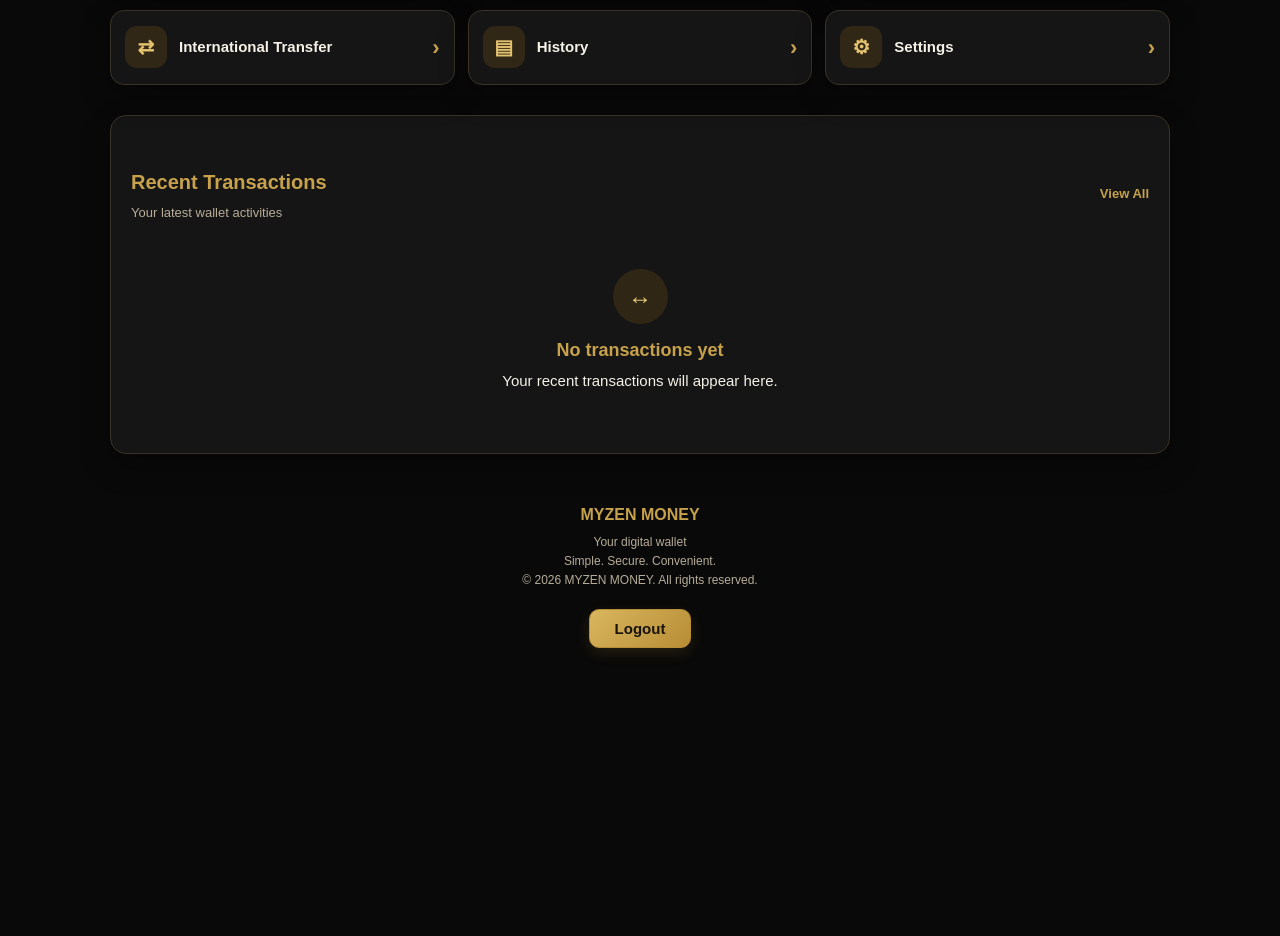
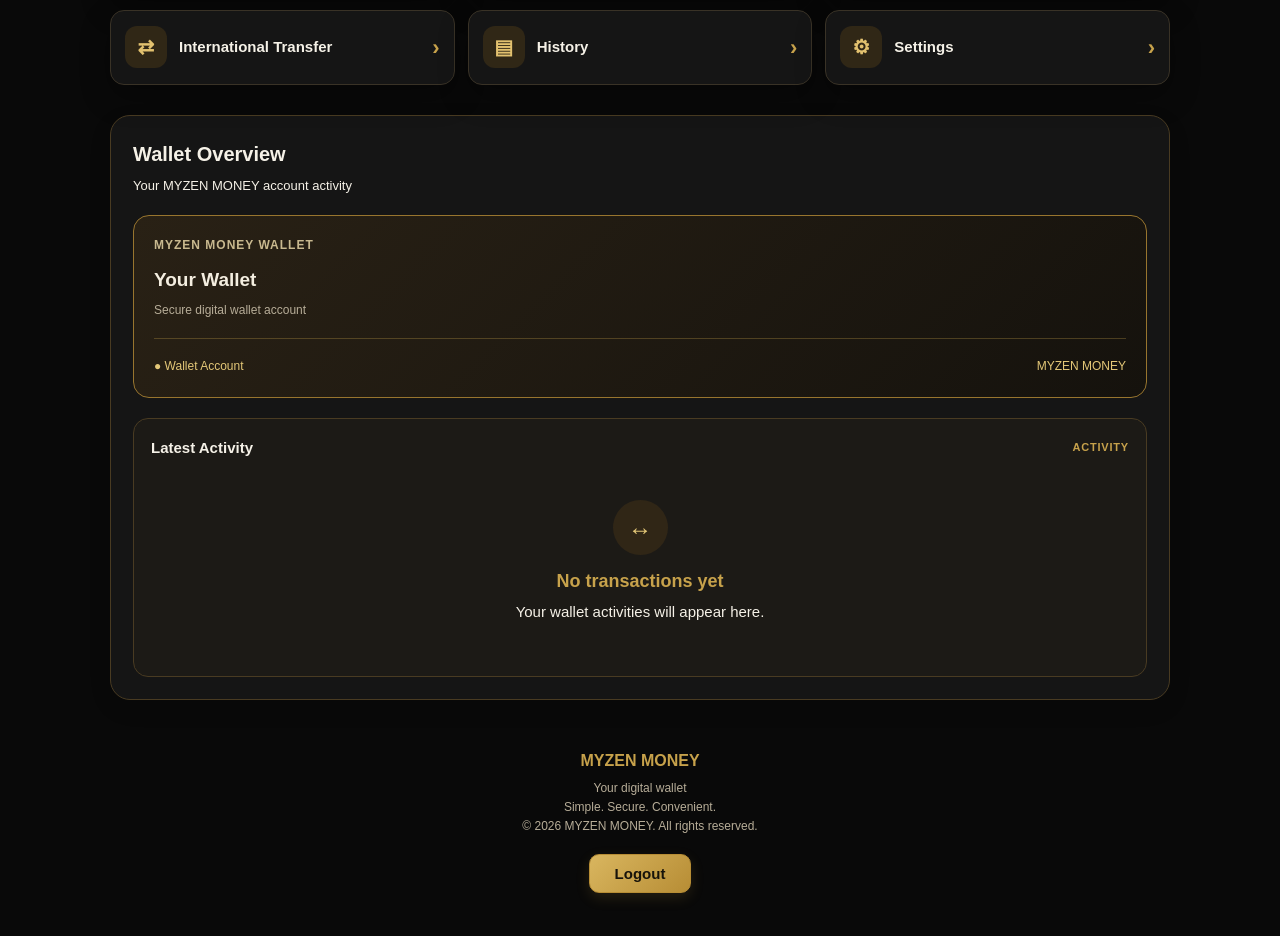
Before and after one commit to tawan-creator/myzen-money-js, a website: page public/dashboard.html in a window 1280 px wide. Shown: the part 748-1684 px from the top of the page. Before the commit the page ends 1461 px from the top, so only its background shows below. Drawn offline with Linux system fonts and the light colour scheme; no server answers.

Commit message:
Update MYZEN MONEY dashboard and transaction history

```diff
--- a/public/dashboard.html
+++ b/public/dashboard.html
@@ -9,7 +9,7 @@
   <title>MYZEN MONEY - Dashboard</title>
 
   <link rel="stylesheet" href="css/style.css">
-  <link rel="stylesheet" href="css/dashboard.css?v=20261126">
+  <link rel="stylesheet" href="css/dashboard.css?v=20261127">
   <link rel="stylesheet" href="css/theme.css?v=20261127">
 
   <script>
@@ -82,7 +82,7 @@
       padding: 20px;
     }
 
-    /* SIMPLE BRAND HEADER */
+    /* HEADER */
 
     .dashboard-header {
       display: flex;
@@ -112,14 +112,12 @@
       margin: 0;
     }
 
-    /* BALANCE */
+    /* MAIN WALLET BALANCE */
 
     .balance-card {
-      background: linear-gradient(
-        135deg,
-        #292115,
-        #17140e
-      ) !important;
+      position: relative;
+      overflow: hidden;
+      background: linear-gradient(135deg,#292115,#17140e) !important;
       color: #f4eee0 !important;
       padding: 28px;
       border: 1px solid var(--gold-dark);
@@ -128,12 +126,19 @@
       box-shadow: 0 12px 28px rgba(0,0,0,.2);
     }
 
+    .balance-card::after {
+      content: "M";
+      position: absolute;
+      right: 20px;
+      bottom: -42px;
+      font-size: 170px;
+      font-weight: 900;
+      color: rgba(228,200,120,.06);
+      pointer-events: none;
+    }
+
     html[data-theme="light"] .balance-card {
-      background: linear-gradient(
-        135deg,
-        #f0dfb4,
-        #e3c77e
-      ) !important;
+      background: linear-gradient(135deg,#f0dfb4,#e3c77e) !important;
       color: #21190a !important;
     }
 
@@ -142,6 +147,7 @@
       font-size: 13px;
       font-weight: 600;
       margin: 0 0 12px;
+      letter-spacing: 1px;
     }
 
     .balance-amount {
@@ -149,6 +155,8 @@
       font-size: 34px;
       font-weight: 900;
       overflow-wrap: anywhere;
+      position: relative;
+      z-index: 1;
     }
 
     html[data-theme="light"] .balance-amount {
@@ -165,6 +173,8 @@
       color: var(--gold-light) !important;
       font-size: 12px;
       font-weight: 700;
+      position: relative;
+      z-index: 1;
     }
 
     html[data-theme="light"] .account-status {
@@ -197,7 +207,7 @@
 
     .quick-actions {
       display: grid;
-      grid-template-columns: repeat(4, 1fr);
+      grid-template-columns: repeat(4,1fr);
       gap: 14px;
     }
 
@@ -241,7 +251,7 @@
 
     .service-grid {
       display: grid;
-      grid-template-columns: repeat(3, 1fr);
+      grid-template-columns: repeat(3,1fr);
       gap: 13px;
     }
 
@@ -285,26 +295,130 @@
       font-size: 22px;
     }
 
-    /* RECENT TRANSACTIONS */
+    /* NEW WALLET OVERVIEW */
 
-    .transactions-section {
-      background: var(--card-bg) !important;
+    .wallet-overview {
+      margin-top: 30px;
+      padding: 22px;
       border: 1px solid var(--border-color);
-      border-radius: 16px;
-      padding: 20px;
-      margin-top: 30px;
+      border-radius: 20px;
+      background: var(--card-bg);
+      box-shadow: 0 8px 25px rgba(0,0,0,.08);
     }
 
-    .view-all {
-      color: var(--gold) !important;
-      text-decoration: none;
+    .overview-heading {
+      margin: 0 0 18px;
+    }
+
+    .overview-heading h2 {
+      margin: 0;
+      color: var(--gold);
+      font-size: 20px;
+    }
+
+    .overview-heading p {
+      margin: 6px 0 0;
+      color: var(--muted-color);
+      font-size: 13px;
+    }
+
+    .overview-wallet {
+      padding: 20px;
+      border-radius: 16px;
+      background: linear-gradient(135deg,#292115,#15120d);
+      border: 1px solid var(--gold-dark);
+      color: #f4eee0;
+      margin-bottom: 20px;
+    }
+
+    html[data-theme="light"] .overview-wallet {
+      background: linear-gradient(135deg,#f0dfb4,#e3c77e);
+      color: #21190a;
+    }
+
+    .overview-wallet-label {
+      color: #c9b98f;
+      font-size: 12px;
+      letter-spacing: 1px;
       font-weight: 700;
-      font-size: 13px;
+    }
+
+    html[data-theme="light"] .overview-wallet-label {
+      color: #684b16;
+    }
+
+    .overview-wallet-title {
+      margin-top: 10px;
+      font-size: 19px;
+      font-weight: 800;
+    }
+
+    .overview-wallet-subtitle {
+      margin-top: 6px;
+      color: #b7ad98;
+      font-size: 12px;
+    }
+
+    html[data-theme="light"] .overview-wallet-subtitle {
+      color: #684b16;
+    }
+
+    .overview-divider {
+      height: 1px;
+      background: rgba(199,162,75,.3);
+      margin: 18px 0;
+    }
+
+    .overview-wallet-footer {
+      display: flex;
+      justify-content: space-between;
+      gap: 12px;
+      flex-wrap: wrap;
+      font-size: 12px;
+      color: var(--gold-light);
+    }
+
+    html[data-theme="light"] .overview-wallet-footer {
+      color: #684b16;
+    }
+
+    /* ACTIVITY PANEL */
+
+    .activity-panel {
+      border: 1px solid var(--border-color);
+      border-radius: 15px;
+      padding: 17px;
+      background: var(--inner-bg);
+    }
+
+    .activity-panel-heading {
+      display: flex;
+      align-items: center;
+      justify-content: space-between;
+      gap: 10px;
+      margin-bottom: 15px;
+    }
+
+    .activity-panel-heading h3 {
+      color: var(--text-color);
+      font-size: 15px;
+      margin: 0;
+    }
+
+    .activity-label {
+      color: var(--gold);
+      font-size: 11px;
+      font-weight: 800;
+      letter-spacing: .8px;
+    }
+
+    #recentTransactions {
+      color: var(--text-color);
     }
 
     .empty-transactions {
       text-align: center;
-      padding: 30px 10px;
+      padding: 25px 10px;
       color: var(--muted-color) !important;
     }
 
@@ -364,7 +478,7 @@
       background: #44351d;
     }
 
-    @media (max-width: 650px) {
+    @media (max-width:650px) {
       .dashboard-container {
         padding: 13px;
       }
@@ -379,11 +493,11 @@
       }
 
       .quick-actions {
-        grid-template-columns: repeat(2, 1fr);
+        grid-template-columns: repeat(2,1fr);
       }
 
       .service-grid {
-        grid-template-columns: repeat(2, 1fr);
+        grid-template-columns: repeat(2,1fr);
         gap: 9px;
       }
 
@@ -400,9 +514,17 @@
       .balance-amount {
         font-size: 28px;
       }
+
+      .wallet-overview {
+        padding: 15px;
+      }
+
+      .overview-wallet {
+        padding: 17px;
+      }
     }
 
-    @media (max-width: 360px) {
+    @media (max-width:360px) {
       .service-grid {
         grid-template-columns: 1fr;
       }
@@ -418,13 +540,13 @@
 
   <main class="dashboard-container">
 
-    <!-- SIMPLE HEADER -->
+    <!-- HEADER -->
     <header class="dashboard-header">
       <h1 class="dashboard-logo">MYZEN MONEY</h1>
       <p class="dashboard-tagline">Your digital wallet</p>
     </header>
 
-    <!-- BALANCE -->
+    <!-- MAIN BALANCE -->
     <section class="balance-card">
       <h2>TOTAL WALLET BALANCE</h2>
 
@@ -521,24 +643,54 @@
       </div>
     </section>
 
-    <!-- RECENT TRANSACTIONS -->
-    <section class="transactions-section">
-      <div class="section-heading">
-        <div>
-          <h2>Recent Transactions</h2>
-          <p>Your latest wallet activities</p>
+    <!-- NEW WALLET OVERVIEW - REPLACES OLD RECENT TRANSACTIONS -->
+    <section class="wallet-overview">
+
+      <div class="overview-heading">
+        <h2>Wallet Overview</h2>
+        <p>Your MYZEN MONEY account activity</p>
+      </div>
+
+      <div class="overview-wallet">
+
+        <div class="overview-wallet-label">
+          MYZEN MONEY WALLET
         </div>
 
-        <a href="history.html" class="view-all">View All</a>
+        <div class="overview-wallet-title">
+          Your Wallet
+        </div>
+
+        <div class="overview-wallet-subtitle">
+          Secure digital wallet account
+        </div>
+
+        <div class="overview-divider"></div>
+
+        <div class="overview-wallet-footer">
+          <span>● Wallet Account</span>
+          <span>MYZEN MONEY</span>
+        </div>
+
       </div>
 
-      <div id="recentTransactions">
-        <div class="empty-transactions">
-          <div class="empty-icon">↔</div>
-          <h3>No transactions yet</h3>
-          <p>Your recent transactions will appear here.</p>
+      <div class="activity-panel">
+
+        <div class="activity-panel-heading">
+          <h3>Latest Activity</h3>
+          <span class="activity-label">ACTIVITY</span>
         </div>
+
+        <div id="recentTransactions">
+          <div class="empty-transactions">
+            <div class="empty-icon">↔</div>
+            <h3>No transactions yet</h3>
+            <p>Your wallet activities will appear here.</p>
+          </div>
+        </div>
+
       </div>
+
     </section>
 
     <div id="dashboardMessage" class="dashboard-message"></div>
@@ -561,7 +713,7 @@
 
   </main>
 
-  <script type="module" src="js/dashboard.js?v=20261126"></script>
+  <script type="module" src="js/dashboard.js?v=20261127"></script>
 
 </body>
 </html>
```
